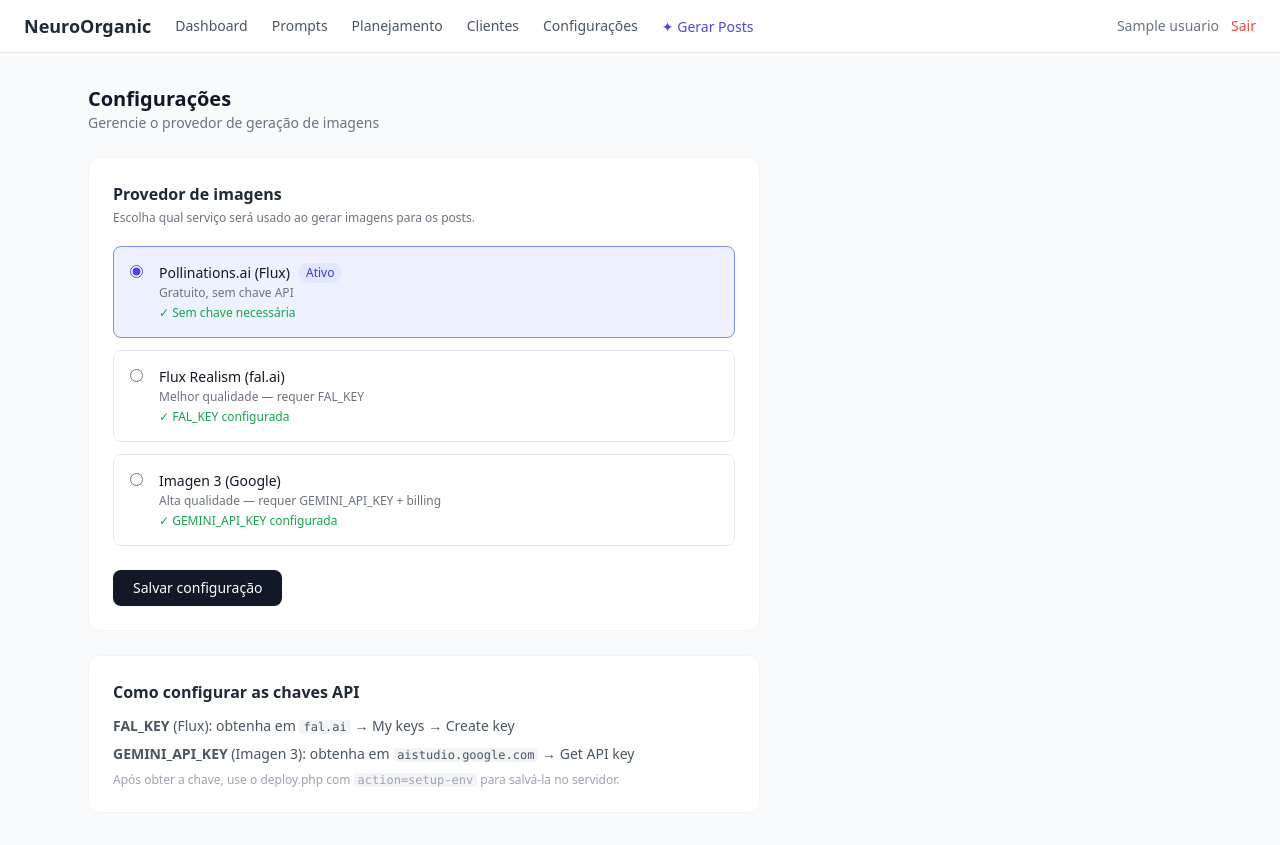
After one commit to sergiorosa-afk/neuroorganic, a Flask app: page /admin/configuracoes in a window 1280 px wide. The commit adds this page. Run offline with Flask 3, Linux system fonts and the light colour scheme; a user stored in the database is signed in; tables that the repository leaves empty hold one stand-in row (values such as "Sample post"); some libraries are stand-ins or nearby versions.

Commit message:
feat: admin de provedores de imagem (Flux, Imagen3, Pollinations)
- models: Configuracao (chave-valor) para settings globais
- generate: roteia geração de imagem pelo provedor configurado no banco
- app: rota /admin/configuracoes com seletor de provider
- template: tela de configurações com status de chaves API
- deploy: setup-env preserva .env existente e aceita ?fal= param

Co-Authored-By: Claude Sonnet 4.6 <noreply@anthropic.com>

```diff
--- a/app.py
+++ b/app.py
@@ -2,7 +2,7 @@ import os
 from flask import Flask, render_template, redirect, url_for, flash, request, abort, jsonify
 from flask_login import LoginManager, login_user, logout_user, login_required, current_user
 from config import Config
-from models import db, Usuario, Cliente, PromptEstilo, Post, DIAS, DIAS_LABEL
+from models import db, Usuario, Cliente, PromptEstilo, Post, Configuracao, DIAS, DIAS_LABEL
 from datetime import datetime
 
 app = Flask(__name__)
@@ -346,6 +346,40 @@ def novo_cliente():
     return render_template('admin/novo_cliente.html')
 
 
+# ── Admin — Configurações ─────────────────────────────────────────────────────
+
+PROVEDORES_IMAGEM = [
+    ('pollinations', 'Pollinations.ai (Flux)', 'Gratuito, sem chave API', None),
+    ('fal_flux',     'Flux Realism (fal.ai)',  'Melhor qualidade — requer FAL_KEY', 'FAL_KEY'),
+    ('imagen3',      'Imagen 3 (Google)',       'Alta qualidade — requer GEMINI_API_KEY + billing', 'GEMINI_API_KEY'),
+]
+
+
+@app.route('/admin/configuracoes', methods=['GET', 'POST'])
+@login_required
+def admin_configuracoes():
+    if not current_user.is_admin:
+        abort(403)
+
+    if request.method == 'POST':
+        provedor = request.form.get('provedor_imagem', 'pollinations')
+        if provedor not in [p[0] for p in PROVEDORES_IMAGEM]:
+            flash('Provedor inválido.', 'error')
+        else:
+            Configuracao.set('provedor_imagem', provedor)
+            db.session.commit()
+            flash('Configuração salva com sucesso.', 'success')
+        return redirect(url_for('admin_configuracoes'))
+
+    provedor_atual = Configuracao.get('provedor_imagem', 'pollinations')
+    chaves_presentes = {k: bool(os.environ.get(k)) for k in ['GEMINI_API_KEY', 'FAL_KEY']}
+
+    return render_template('admin/configuracoes.html',
+                           provedores=PROVEDORES_IMAGEM,
+                           provedor_atual=provedor_atual,
+                           chaves=chaves_presentes)
+
+
 # ── Geração de conteúdo ──────────────────────────────────────────────────────
 
 @app.route('/admin/gerar', methods=['POST'])
--- a/models.py
+++ b/models.py
@@ -69,6 +69,26 @@ class PromptEstilo(db.Model):
         db.UniqueConstraint('cliente_id', 'dia_semana', name='uq_cliente_dia'),
     )
 
+class Configuracao(db.Model):
+    __tablename__ = 'configuracoes'
+    chave = db.Column(db.String(50), primary_key=True)
+    valor = db.Column(db.String(255), nullable=False)
+
+    @staticmethod
+    def get(chave, default=''):
+        c = Configuracao.query.get(chave)
+        return c.valor if c else default
+
+    @staticmethod
+    def set(chave, valor):
+        c = Configuracao.query.get(chave)
+        if c:
+            c.valor = valor
+        else:
+            c = Configuracao(chave=chave, valor=valor)
+            db.session.add(c)
+
+
 class Post(db.Model):
     __tablename__ = 'posts'
     id = db.Column(db.Integer, primary_key=True)
--- a/schema.sql
+++ b/schema.sql
@@ -63,6 +63,12 @@ CREATE TABLE posts (
     FOREIGN KEY (aprovado_por) REFERENCES usuarios(id)
 );
 
+-- Configurações globais da plataforma (chave-valor)
+CREATE TABLE configuracoes (
+    chave VARCHAR(50) PRIMARY KEY,
+    valor VARCHAR(255) NOT NULL
+);
+
 -- ============================================
 -- DADOS INICIAIS
 -- ============================================
--- /dev/null
+++ b/templates/admin/configuracoes.html
@@ -0,0 +1,64 @@
+{% extends 'base.html' %}
+{% block title %}Configurações — Admin{% endblock %}
+
+{% block content %}
+<div class="mb-6">
+    <h1 class="text-xl font-bold text-gray-900">Configurações</h1>
+    <p class="text-sm text-gray-500">Gerencie o provedor de geração de imagens</p>
+</div>
+
+<div class="bg-white rounded-xl border border-gray-100 p-6 max-w-2xl">
+    <h2 class="font-semibold text-gray-800 mb-1">Provedor de imagens</h2>
+    <p class="text-xs text-gray-500 mb-5">Escolha qual serviço será usado ao gerar imagens para os posts.</p>
+
+    <form method="POST" action="{{ url_for('admin_configuracoes') }}">
+        <div class="space-y-3 mb-6">
+            {% for valor, nome, descricao, chave_env in provedores %}
+            {% set chave_ok = (chave_env is none) or chaves.get(chave_env) %}
+            <label class="flex items-start gap-4 p-4 rounded-lg border cursor-pointer transition
+                {% if valor == provedor_atual %}border-indigo-400 bg-indigo-50{% else %}border-gray-200 hover:border-gray-300{% endif %}
+                {% if not chave_ok %}opacity-50{% endif %}">
+                <input type="radio" name="provedor_imagem" value="{{ valor }}"
+                    {% if valor == provedor_atual %}checked{% endif %}
+                    {% if not chave_ok %}disabled{% endif %}
+                    class="mt-0.5 accent-indigo-600">
+                <div class="flex-1 min-w-0">
+                    <div class="flex items-center gap-2">
+                        <span class="font-medium text-sm text-gray-900">{{ nome }}</span>
+                        {% if valor == provedor_atual %}
+                        <span class="text-xs px-2 py-0.5 bg-indigo-100 text-indigo-700 rounded-full">Ativo</span>
+                        {% endif %}
+                    </div>
+                    <p class="text-xs text-gray-500 mt-0.5">{{ descricao }}</p>
+                    {% if chave_env %}
+                    <p class="text-xs mt-1 {% if chaves.get(chave_env) %}text-green-600{% else %}text-red-500{% endif %}">
+                        {% if chaves.get(chave_env) %}
+                        ✓ {{ chave_env }} configurada
+                        {% else %}
+                        ✗ {{ chave_env }} não encontrada no .env
+                        {% endif %}
+                    </p>
+                    {% else %}
+                    <p class="text-xs text-green-600 mt-1">✓ Sem chave necessária</p>
+                    {% endif %}
+                </div>
+            </label>
+            {% endfor %}
+        </div>
+
+        <button type="submit"
+            class="px-5 py-2 bg-gray-900 text-white text-sm rounded-lg hover:bg-gray-700 transition">
+            Salvar configuração
+        </button>
+    </form>
+</div>
+
+<div class="mt-6 bg-white rounded-xl border border-gray-100 p-6 max-w-2xl">
+    <h2 class="font-semibold text-gray-800 mb-3">Como configurar as chaves API</h2>
+    <div class="space-y-2 text-sm text-gray-600">
+        <p><strong>FAL_KEY</strong> (Flux): obtenha em <span class="font-mono text-xs bg-gray-100 px-1 rounded">fal.ai</span> → My keys → Create key</p>
+        <p><strong>GEMINI_API_KEY</strong> (Imagen 3): obtenha em <span class="font-mono text-xs bg-gray-100 px-1 rounded">aistudio.google.com</span> → Get API key</p>
+        <p class="text-xs text-gray-400 mt-3">Após obter a chave, use o deploy.php com <span class="font-mono bg-gray-100 px-1 rounded">action=setup-env</span> para salvá-la no servidor.</p>
+    </div>
+</div>
+{% endblock %}
--- a/templates/base.html
+++ b/templates/base.html
@@ -17,6 +17,7 @@
         <a href="{{ url_for('admin_prompts') }}" class="text-sm text-gray-600 hover:text-gray-900">Prompts</a>
         <a href="{{ url_for('admin_planejamento') }}" class="text-sm text-gray-600 hover:text-gray-900">Planejamento</a>
         <a href="{{ url_for('admin_clientes') }}" class="text-sm text-gray-600 hover:text-gray-900">Clientes</a>
+        <a href="{{ url_for('admin_configuracoes') }}" class="text-sm text-gray-600 hover:text-gray-900">Configurações</a>
         <form method="POST" action="{{ url_for('admin_gerar') }}" class="inline"
               onsubmit="return confirm('Gerar posts para todos os clientes ativos hoje?')">
             <button type="submit"
```
Also changed, not shown: generate.py (+50 -14 lines), 1 other file.
